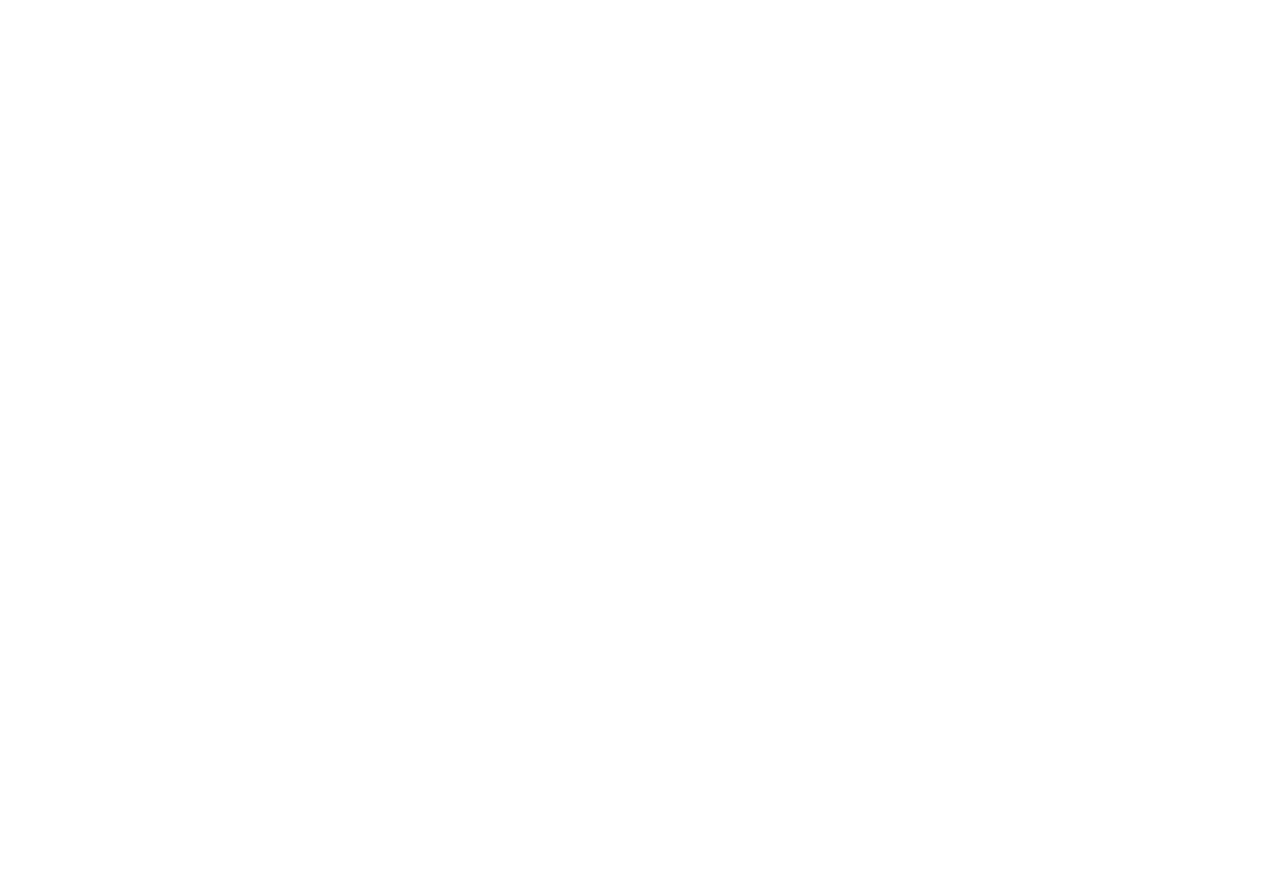
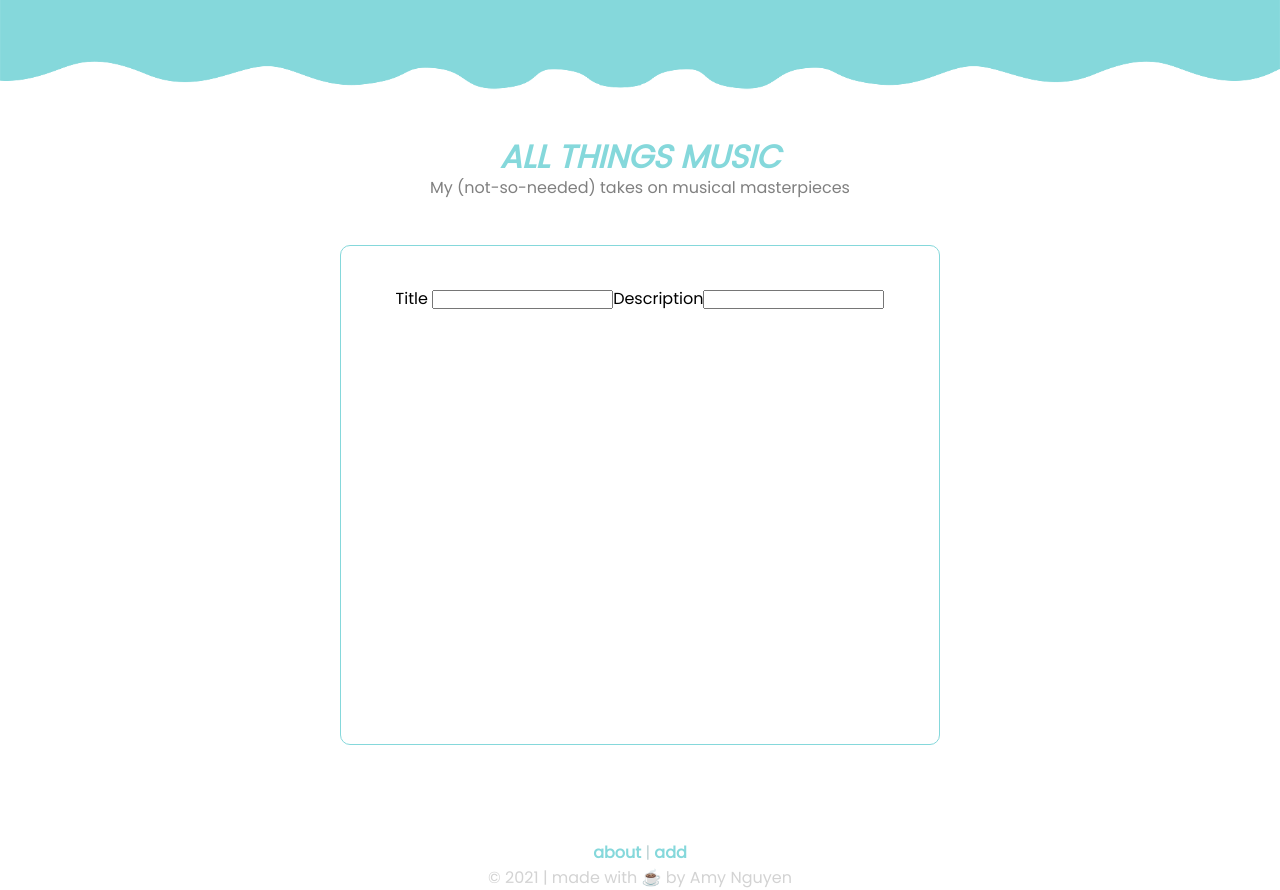
Before and after one commit to a95nguyen/react-firebase-blog, a React (Create React App) app: page /addpost in a window 1280 px wide. Shown: the part 160-1050 px from the top of the page. Before the commit the page ends 800 px from the top, so only its background shows below. Built offline with nearby package versions, Linux system fonts and the light colour scheme.

Commit message:
add post page

```diff
--- a/src/App.js
+++ b/src/App.js
@@ -7,6 +7,7 @@
 import Modal from './components/Modal'
 import ScrollToTopBtn from "./components/ScrollTop";
 import Scroll from './components/Scroll.js'
+import AddPost from './components/AddPost'
 
 function App() {
   // selectedPost when button is clicked
@@ -33,6 +34,7 @@
             </>
           )} />
           <Route path='/about' component={About} />
+          <Route path='/addpost' component={AddPost} />
           <Footer />
         </div>
       </Scroll>
--- /dev/null
+++ b/src/components/AddPost.js
@@ -0,0 +1,31 @@
+import React from 'react'
+import Header from './Header'
+import { useState } from 'react'
+import { getFirebase } from "../Firebase";
+
+function AddPost() {
+    const [title, setTitle] = useState("");
+    const [slug, setSlug] = useState("");
+    const [coverImage, setCoverImage] = useState("");
+    const [coverImageAlt, setCoverImageAlt] = useState("");
+    const [description, setDescription] = useState("");
+
+    return (
+        <div>
+            <Header />
+            <br></br>
+            <div className='container' style={{ textAlign: "center", minHeight: "500px" }}>
+                <label>Title </label>
+                <input id="title-field" type="text" onChange={({ target: { value } }) => {setTitle(value)}}/>
+                <label>Description</label>
+                <input id="description" type="text" onChange={({ target: { value } }) => {setDescription(value)}}/>
+
+            </div>
+            <br></br>
+            <br></br>
+            <br></br>
+        </div>
+    )
+}
+
+export default AddPost
--- a/src/components/Footer.js
+++ b/src/components/Footer.js
@@ -1,11 +1,14 @@
 import React from 'react'
 import { Link } from 'react-router-dom'
+import AddPost from './AddPost'
 
 const Footer = () => {
     return (
         <footer>
             <div>
                 <Link to='/about' className="link"><b>about</b></Link>
+                <o style={{ color: '#bed2d3' }}> | </o>
+                <Link to='/addpost' className="link"><b>add</b></Link>
                 <p style={{ color: 'lightgrey' }}>&copy; 2021 | made with ☕ by Amy Nguyen</p>
             </div>
         </footer>
--- a/src/components/Posts.js
+++ b/src/components/Posts.js
@@ -30,7 +30,7 @@
     }
 
     if (loading) {
-        return <h1>Loading...</h1>;
+        return <h3>Loading...</h3>;
     }
 
     return (
--- a/src/index.css
+++ b/src/index.css
@@ -78,7 +78,7 @@
   left: 25%;
   width: 50%;
   height: 50%;
-  padding: 40px;
+  padding: 40px 50px 40px;
   border-radius: 10px;
   background-color: white;
   animation: modalFade 0.4s ease-in forwards;
@@ -109,6 +109,11 @@
 
 .img-wrap {
   opacity: 0.8;
+  display: 'block';
+  margin-left: 'auto';
+  margin-right: 'auto';
+  min-height: '60%';
+  border-radius: '10px';
 }
 
 .link {
```
Also changed, not shown: react-firebase-blog.json (+4 -4 lines), Firebase.js (deleted).
